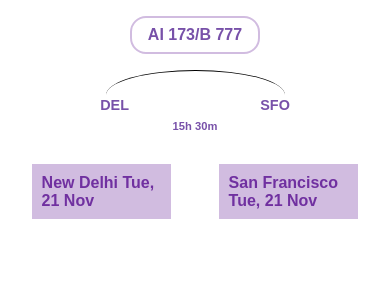
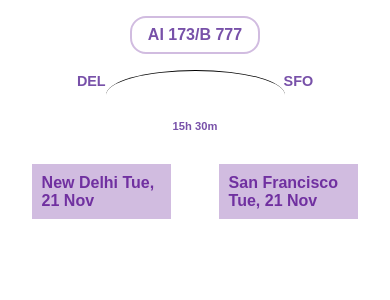
Before and after one commit to mansi-padgelwar/ife-flight-status, a Next.js app: page / in a window 390 px wide. Shown: the top 300 px of the page. Built offline with nearby package versions, Linux system fonts and the light colour scheme; some icons are missing; a web font is replaced by a local one.

Commit message:
style changes for tablet

```diff
--- a/components/CustomComponent/CustomComponent.module.css
+++ b/components/CustomComponent/CustomComponent.module.css
@@ -23,17 +23,17 @@
 }
 
 /* Responsive styles for tablets (e.g., iPad) */
-@media (max-width: 768px) {
+@media (min-width: 1800px) {
   .container {
-    align-items: center; /* Center items for smaller screens */
+    align-items: flex-start;
   }
 
   .title {
-    font-size: 1.2rem; /* Adjust font size for smaller screens */
+    font-size: 1rem;
   }
 
   .subtitle {
-    font-size: 1.3rem; /* Adjust font size for smaller screens */
+    font-size: 0.8rem;
   }
 }
 
--- a/components/FlightStatus/FlightStatus.module.css
+++ b/components/FlightStatus/FlightStatus.module.css
@@ -46,18 +46,18 @@
 
 .AirportCode {
   position: absolute;
-  top: 70%;
+  top: 20%;
   transform: translateY(-50%);
-  font-size: 1.2rem;
+  font-size: 1.8rem;
   font-weight: 600;
 }
 
 .SourceCode {
-  left: -3%;
+  left: -16%;
 }
 
 .DestinationCode {
-  right: -3%;
+  right: -16%;
 }
 
 @media (max-width: 768px) {
--- a/pages/styles/Home.module.css
+++ b/pages/styles/Home.module.css
@@ -23,7 +23,7 @@
 .statusContainer {
   display: flex;
   flex-direction: row;
-  justify-content: center;
+  justify-content: space-between;
   gap: 1rem;
   align-items: center;
   width: 100%;
```
